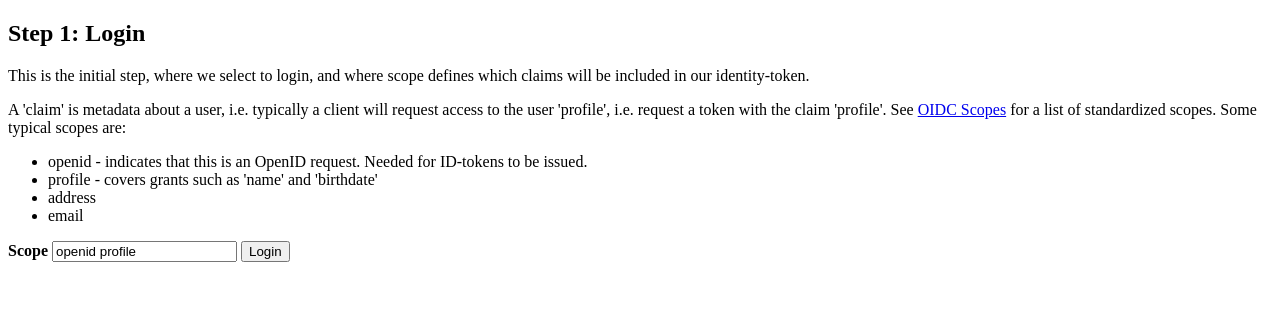
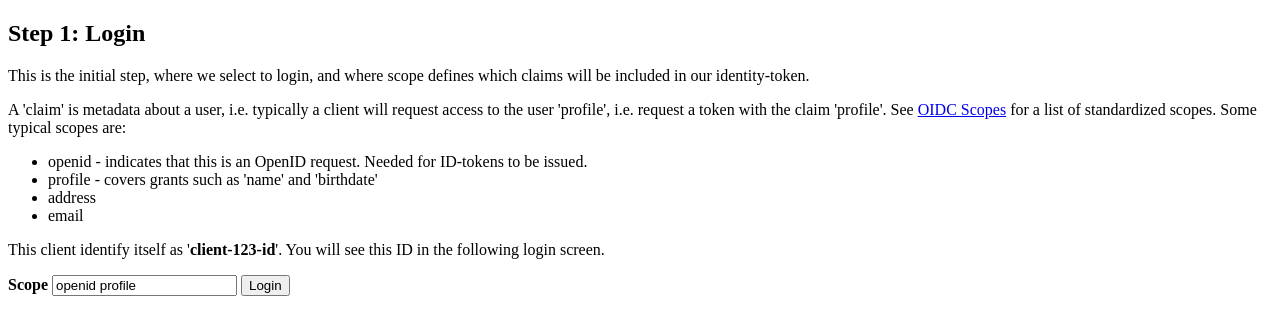
Before and after one commit to michaelvl/oidc-oauth2-workshop, a Flask app: page / in a window 1280 px wide. Shown: the part 67-402 px from the top of the page. Run offline with Flask 2, Linux system fonts and the light colour scheme.

Commit message:
Add client_id to rendered html

```diff
--- a/client/app/app.py
+++ b/client/app/app.py
@@ -44,7 +44,7 @@ def token_get_jwk(token):
 
 @app.route('/', methods=['GET'])
 def index():
-    return flask.render_template('index.html')
+    return flask.render_template('index.html', client_id=client_id)
 
 @app.route('/gettoken', methods=['POST'])
 def gettoken():
--- a/client/app/templates/index.html
+++ b/client/app/templates/index.html
@@ -24,6 +24,8 @@
       <li>email</li>
     </ul>
 
+    <p>This client identify itself as '<b>{{client_id}}</b>'. You will see this ID in the following login screen.</p>
+
     <form action="/gettoken" method="post">
       <label for="scope"><b>Scope</b></label>
       <input type="text" placeholder="Enter scope" name="scope" value="openid profile" required>
```
